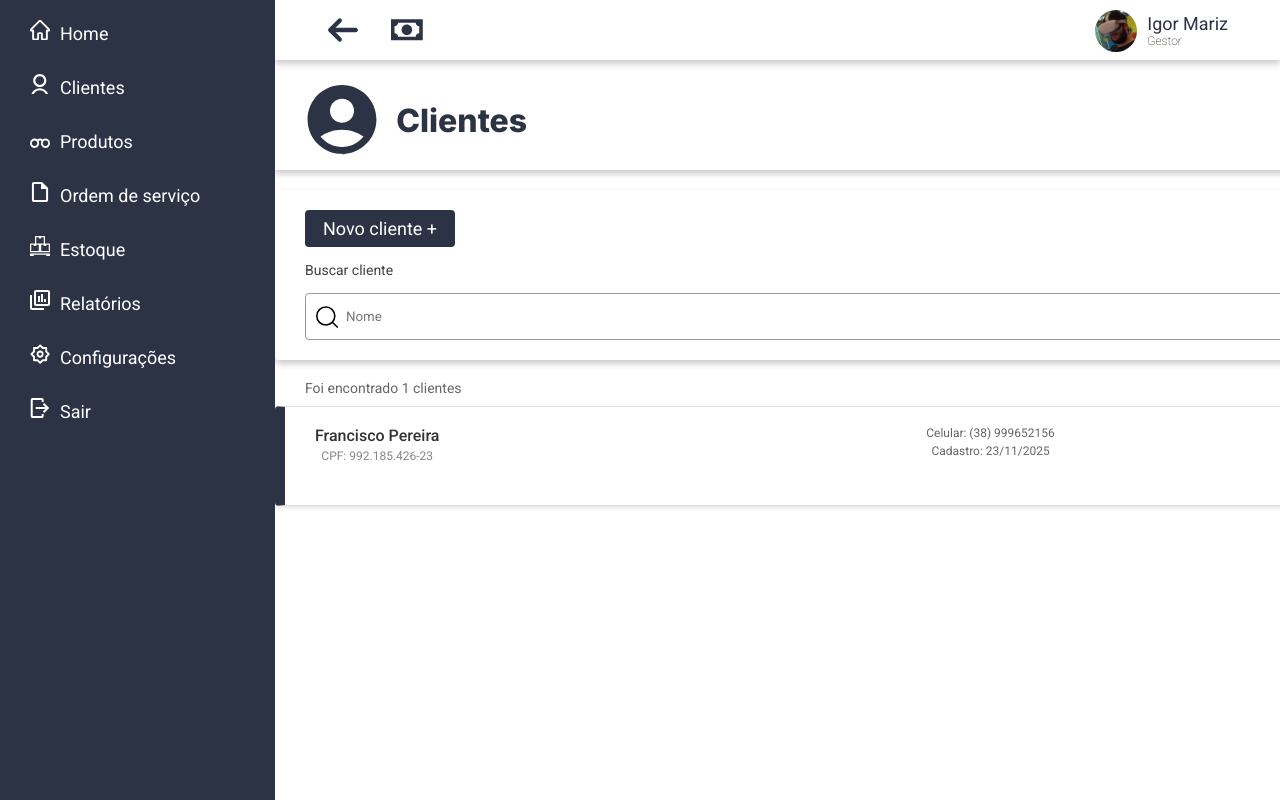
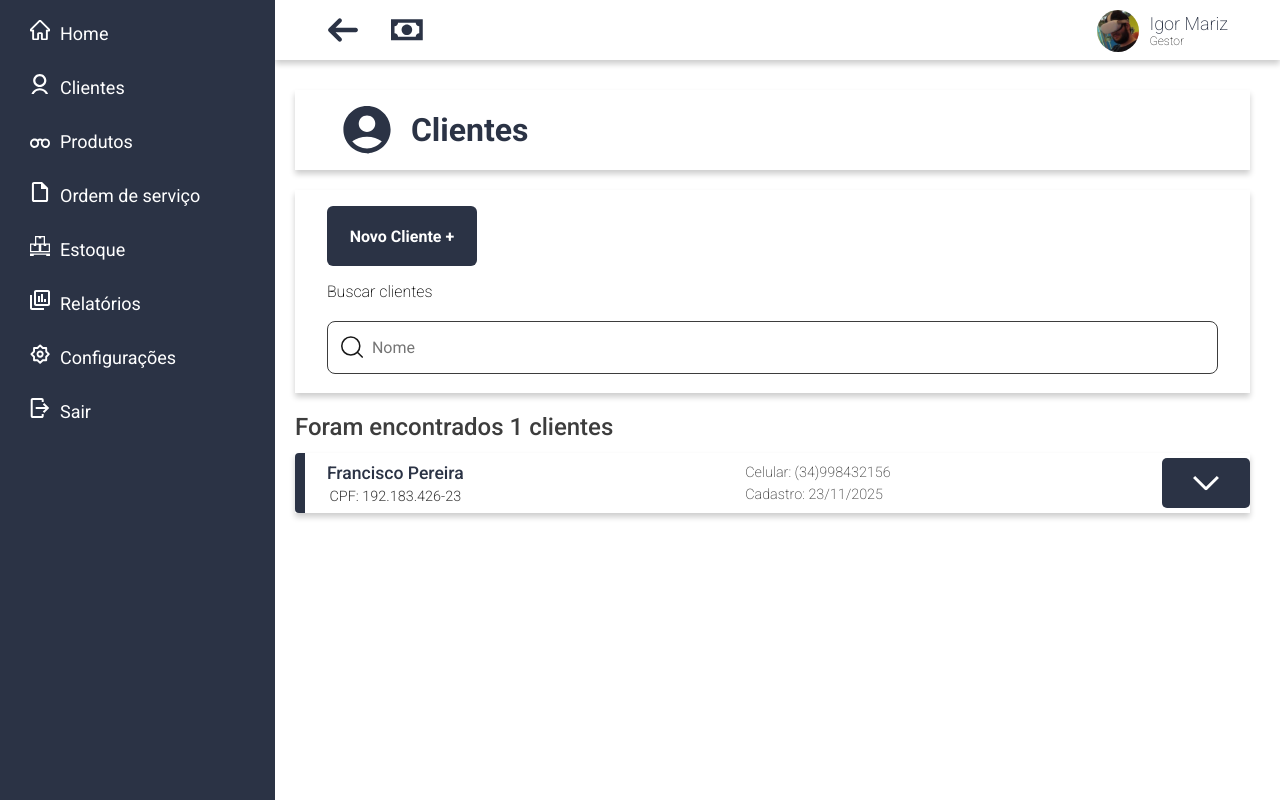
Before and after one commit to LGtkz/OticaFocal, a Next.js app: page /clientes in a window 1280 px wide. Built offline with nearby package versions, Linux system fonts and the light colour scheme.

Commit message:
Atualizando a tela de busca do cliente

```diff
--- a/src/app/clientes/clientes.css
+++ b/src/app/clientes/clientes.css
@@ -1,154 +1,166 @@
-.clientes-container {
+.clientes-page {
+    width: calc(100vw - 275px);
+    max-width: 96%;
     display: flex;
     flex-direction: row;
     align-items: center;
-    justify-content: flex-start;
-    gap: 1.2rem;
-    width: 1500px;
-    height: 100px;
-    background-color: white;
-    padding-left: 2rem;
-    box-shadow: 0 4px 6px rgba(0, 0, 0, 0.2);
+    gap: 20px;
+    box-shadow: 0 4px 6px #0003;
+    margin: auto;
+    margin-top: 20px;
+    padding: 0rem 3rem;
+    height: 80px;
+    color: var(--cor-primaria);
+}
 
+.input-pesquisa {
+    width: calc(100vw - 275px);
+    max-width: 96%;
+    display: flex;
+    flex-direction: column;
+    gap: 1rem;
+    align-items: flex-start;
+    padding: 1rem 2rem;
+    height: fit-content;
+    box-shadow: 0 4px 6px #0003;
+    margin: auto;
+    margin-top: 20px;
+}
+
+p {
+    font-weight: 200;
+}
+
+.btnAbreCliente {
+    width: 150px;
+    display: flex;
+    justify-content: center;
+    align-items: center;
+    border: none;
+    border-radius: 6px;
+    text-align: center;
+    background-color: var(--cor-primaria);
 
 }
 
-.titulo-clientes {
-    display: flex;
-    align-items: center;
-    gap: 1.2rem;
-    background-color: white;
+.botao-novo-cliente {
+    text-decoration: none;
+    padding: 4px 15px;
+    font-weight: 700;
+    color: var(--cor-texto);
 }
 
-.clientes-container h1 {
-
-    color: var(--cor-primaria);
-    font-size: 32px;
-    font-weight: 800;
-    margin: 0;
-    background-color: white;
+.cliente-input-pesquisa {
+    width: 100%;
+    display: flex;
+    flex-direction: row;
 }
 
-.clientes-box {
-    width: 1500px;
-    height: 170px;
-    background: white;
-    margin: 20px 0;
-    border-radius: 4px;
-    box-shadow: 0 4px 6px rgba(0, 0, 0, 0.2);
+.cliente-input-pesquisa {
+    width: 100%;
     display: flex;
-    flex-direction: column;
-    gap: 15px;
-    padding: 20px 30px;
-    align-items: flex-start;
+    flex-direction: row;
+    position: relative;
 }
 
-.btn-novo-cliente {
-    background-color: var(--cor-primaria);
-    color: white;
-    padding: 8px 16px;
-    border: none;
-    border-radius: 4px;
-    width: 150px;
-    font-size: 18px;
-    cursor: pointer;
-}
-
-.btn-novo-cliente:hover {
+.icone-busca {
+    position: absolute;
+    left: 14px;
+    top: 50%;
+    transform: translateY(-50%);
+    pointer-events: none;
     opacity: 0.9;
 }
 
-.label-buscar {
-    font-size: 14px;
-    color: #414141;
+.cliente-input-pesquisa>input {
+    width: 100%;
+    padding: 1rem 2rem;
+    padding-left: 44px;
+    font-size: 1rem;
+    border-radius: 8px;
+    border: solid 1px var(--text-secondary-color);
 }
 
-.input-busca {
-    display: flex;
-    align-items: center;
-    gap: 8px;
-    border: 1px solid #999;
-    border-radius: 4px;
-    padding: 6px 10px;
-    background-color: white;
-
+.cliente-busca-resultado {
+    width: calc(100vw - 275px);
+    max-width: 96%;
+    margin: auto;
+    margin-top: 20px;
 }
 
-.input-busca input {
-    width: 1400px;
-    border: none;
-    outline: none;
-    background-color: white;
+h3 {
+    font-weight: 500;
+    color: var(--text-secondary-color);
+    margin: 12px 0px;
+    text-align: left;
+    font-size: 1.5rem;
+}
 
+.cliente-lista {
+    box-shadow: 0 4px 6px #0003;
+    height: auto;
+}
+
+.cliente-nome {
+    font-weight: 500;
+    font-size: 1.1rem;
+    margin-bottom: 5px;
+    color: var(--cor-primaria);
 }
 
 
-.clientes-lista-container {
-    width: 1500px;
+.cliente-barra {
+    background-color: var(--cor-primaria);
+    width: 10px;
+    margin: 0 12px 0 0;
+    border-top-left-radius: 4px;
+    border-bottom-left-radius: 4px;
     display: flex;
     flex-direction: column;
-    gap: 10px;
-    align-items: flex-start;
-
 }
 
-.contador-clientes {
-    color: #666;
-    font-size: 14px;
-    margin-left: 30px;
-
+.cliente-info-nome{
+    padding: 10px;
 }
 
-.cliente-card {
-    background: white;
-    border-radius: 4px;
-    box-shadow: 0 2px 4px rgba(0, 0, 0, 0.1);
+.cliente-info-principal {
     display: flex;
-    align-items: center;
-    justify-content: space-between;
-    padding: 20px 30px;
-    border: 1px solid #e0e0e0;
-    border-left: 10px solid var(--cor-primaria);
-    height: 100px;
-    width: 1500px;
+    flex-direction: row;
+    margin: 0;
+    justify-content: center;
 }
 
-.cliente-info-principal h2 {
-    font-size: 16px;
-    color: #333;
-    margin-bottom: 4px;
-    font-weight: 500;
+.cliente-info-contato {
+    font-size: 0.9rem;
+    display: flex;
+    flex-direction: column;
+    gap: 5px;
+    justify-content: flex-start;
+    color: var(--text-secondary-color);
+    font-weight: 300;
+    align-items: flex-start;
+    justify-content: center;
+    text-align: center;
 }
 
-.cliente-info-principal p {
-    font-size: 12px;
-    color: #888;
+
+.cliente-cpf {
+    font-size: 0.9rem;
+    color: var(--text-secondary-color);
+    font-weight: 300;
 }
 
-.cliente-info-secundaria {
+.cliente-item {
     display: flex;
-    flex-direction: column;
-    gap: 4px;
+    margin: 12px 0;
+    text-align: left;
+    justify-content: space-between;
 }
 
-.cliente-info-secundaria p {
-    font-size: 12px;
-    color: #666;
+.icone-verMais{
+    font-size: 20px;
+    color: var(--cor-primaria);
+    align-items: flex-end;
+    justify-content: flex-end;
+    cursor: pointer;
 }
-
-.btn-receita {
-    background-color: var(--cor-primaria);
-    color: white;
-    padding: 10px 32px;
-    border: none;
-    border-radius: 4px;
-    font-size: 14px;
-    cursor: pointer;
-    font-weight: 500;
-    margin-right: 80px;
-
-}
-
-.btn-receita:hover {
-    opacity: 0.9;
-}
--- a/src/app/clientes/novo/novo-cliente.css
+++ b/src/app/clientes/novo/novo-cliente.css
@@ -4,7 +4,7 @@
     align-items: center;
     justify-content: flex-start;
     gap: 1.2rem;
-    width: 1500px;
+    width: calc(100vw - 275px);
     height: 100px;
     background-color: white;
     padding-left: 2rem;
@@ -26,10 +26,10 @@
 }
 
 .form-container {
-    width: 1500px;
+    width: calc(100vw - 275px);
     height: 220px;
     background: white;
-    margin: 40px 0;
+    margin: 40px 20px;
     border-radius: 4px;
     box-shadow: 0 4px 6px rgba(0, 0, 0, 0.2);
     display: flex;
--- a/src/app/clientes/page.js
+++ b/src/app/clientes/page.js
@@ -11,65 +11,64 @@ const inter = Inter({
 
 export default function Clientes() {
     return (
-        <div className="clientes-page">
-            <div className="clientes-container">
-                <div className="titulo-clientes">
-                    <Image
-                        src="/Cliente.svg"
-                        alt="Ícone de cliente"
-                        width={70}
-                        height={70}
-                    />
-
-                    <h1 className={inter.className}>Clientes</h1>
-                </div>
+        <div>
+            <div className={'clientes-page'}>
+                <Image
+                    src="/Cliente.svg"
+                    alt="Ícone de Clientes"
+                    width={48}
+                    height={48}
+                />
+                <h1 className="titulo-clientes">Clientes</h1>
             </div>
 
-            <div className="clientes-box">
-
-                <Link href="/clientes/novo">
-                    <button className="btn-novo-cliente">Novo cliente +</button>
-                </Link>
-
-                <label className="label-buscar">Buscar cliente</label>
-
-
-                <div className="input-busca">
+            <div className='input-pesquisa'>
+                <div className='btnAbreCliente'>
+                    <Link href="/clientes/novo" className="botao-novo-cliente">
+                        Novo Cliente +
+                    </Link>
+                </div>
+                <p>Buscar clientes</p>
+                <div className='cliente-input-pesquisa'>
                     <Image
-
                         src="/search-button-svgrepo-com.svg"
                         alt="Ícone de busca"
                         width={22}
                         height={22}
                         className="icone-busca"
                     />
-                    <input type="text" placeholder="Nome" />
-                </div>
-
-
-            </div>
-
-            <div className="clientes-lista-container">
-                <p className="contador-clientes">Foi encontrado 1 clientes</p>
-
-                <div className="cliente-card">
-                    <div className="cliente-info-principal">
-                        <h2>Francisco Pereira</h2>
-                        <p>CPF: 992.185.426-23</p>
-                    </div>
-
-                    <div className="cliente-info-secundaria">
-                        <p>Celular: (38) 999652156</p>
-                        <p>Cadastro: 23/11/2025</p>
-                    </div>
-
-                    <button className="btn-receita">1 Receita</button>
+                    <input
+                        type="text"
+                        placeholder="Nome"
+                        className='input-pesquisa-cliente'
+                    />
                 </div>
             </div>
-
+            <div className='cliente-busca-resultado'>
+                <h3>Foram encontrados 1 clientes</h3>
+                <div className='cliente-lista'>
+                    <div className='cliente-item'>
+                        <div className='cliente-info-principal'>
+                            <div className='cliente-barra'></div>
+                            <div className='cliente-info-nome'>
+                                <p className='cliente-nome'>Francisco Pereira</p>
+                                <p className='cliente-cpf'>CPF: 192.183.426-23</p>
+                            </div>
+                        </div>
+                        <div className='cliente-info-contato'>
+                            <p className='cliente-telefone'>Celular: (34)998432156</p>
+                            <p className='cliente-email'>Cadastro: 23/11/2025</p>
+                        </div>
+                        <Image
+                            src="/verMais.svg"
+                            alt="Ver todas informações"
+                            width={88}
+                            height={80}
+                            className="icone-verMais"
+                        />
+                    </div>
+                </div>
+            </div>
         </div>
-
-
-
     );
 }
--- a/src/app/globals.css
+++ b/src/app/globals.css
@@ -13,6 +13,7 @@
   --cor-texto: #ffff;
   --cor-background: #F4F4F4;
   --text-color: #ffffff;
+  --text-secondary-color: #3D3D3D;
 }
 
 body{
@@ -38,5 +39,5 @@ body{
   overflow-x: hidden;
   padding: 10px 10px 0 0;
   height: calc(100vh - 60px);
-  width: 100%;
+  width: calc(100vw - 275px);
 }
--- a/src/components/blocoVenda/blocoVenda.css
+++ b/src/components/blocoVenda/blocoVenda.css
@@ -1,6 +1,6 @@
 .bloco-vendas-container {
   flex: 1;
-  max-width: 525px;
+  max-width: 795px;
   height: 300px;
   background-color: var(--cor-primaria);
   border-radius: 6px;
--- a/src/components/grafico/grafico.css
+++ b/src/components/grafico/grafico.css
@@ -1,13 +1,12 @@
 .grafico {
-
-  min-width: 50%;
   height: 300px;
   background-color: var(--cor-primaria);
   border-radius: 6px;
   color: white;
   padding: 15px;
   margin-top: 30px;
-
+  width: 50%;
+  max-width: 600px;
   display: flex;
   flex-direction: column;
   justify-content: flex-start;
```
Also changed, not shown: public/verMais.svg (added).
